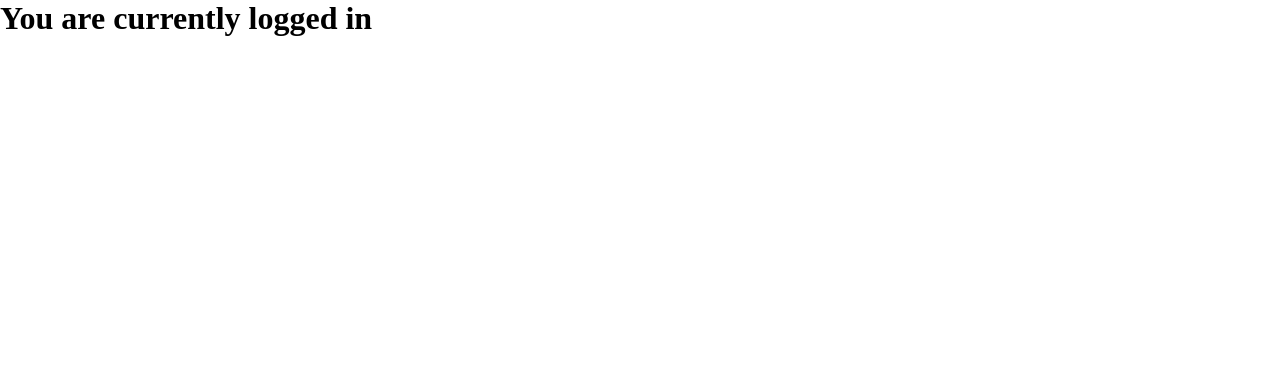
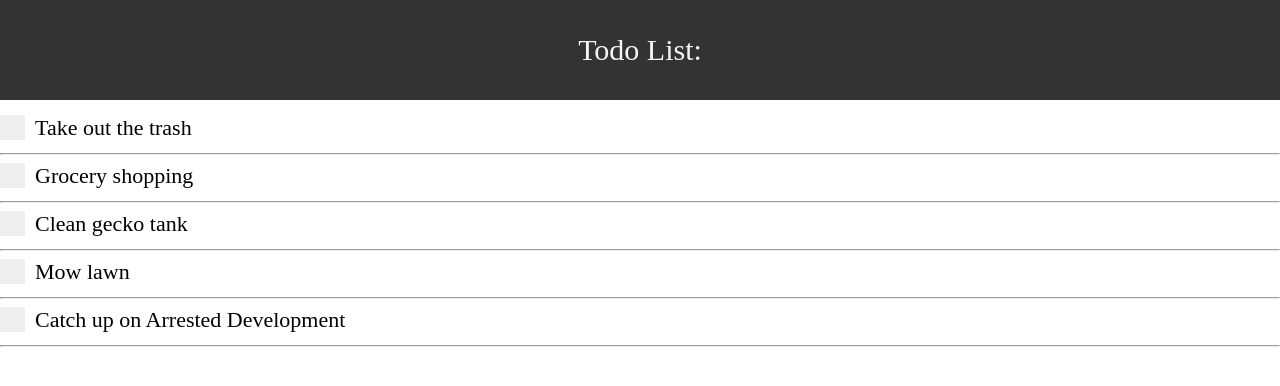
Before and after one commit to timmmyeo/learning-react, a React (Create React App) app: page / in a window 1280 px wide. Shown: the top 386 px of the page. Built offline with nearby package versions, Linux system fonts and the light colour scheme.

Commit message:
Modifed todo app to use class based component and state

```diff
--- a/src/index.js
+++ b/src/index.js
@@ -1,7 +1,7 @@
 import React from "react"
 import ReactDOM from "react-dom"
 
-import App2 from "./state_components/App2.js"
+import App from "./todo_components/App.js"
 
 
-ReactDOM.render(<App2 />, document.getElementById("root"));
+ReactDOM.render(<App />, document.getElementById("root"));
--- a/src/todo_components/App.js
+++ b/src/todo_components/App.js
@@ -3,15 +3,32 @@ import Item from "./Item"
 import Header from "./Header"
 import todosData from "./todosData"
 
-function MyApp() {
-  const todoList = todosData.map(todo => <Item id={todo.id} todo={todo}/>)
-  return (
-    <div>
-      <Header />
-      {todoList}
-    </div>
-
-  )
+class App extends React.Component {
+  constructor() {
+    super()
+    this.state = {
+      todoList: todosData.map(todo => <Item id={todo.id} todo={todo}/>)
+    }
+  }
+  render() {
+    return (
+      <div>
+        <Header />
+        {this.state.todoList}
+      </div>
+    )
+  }
 }
 
-export default MyApp
+// function App() {
+//   const todoList = todosData.map(todo => <Item id={todo.id} todo={todo}/>)
+//   return (
+//     <div>
+//       <Header />
+//       {todoList}
+//     </div>
+
+//   )
+// }
+
+export default App
```
